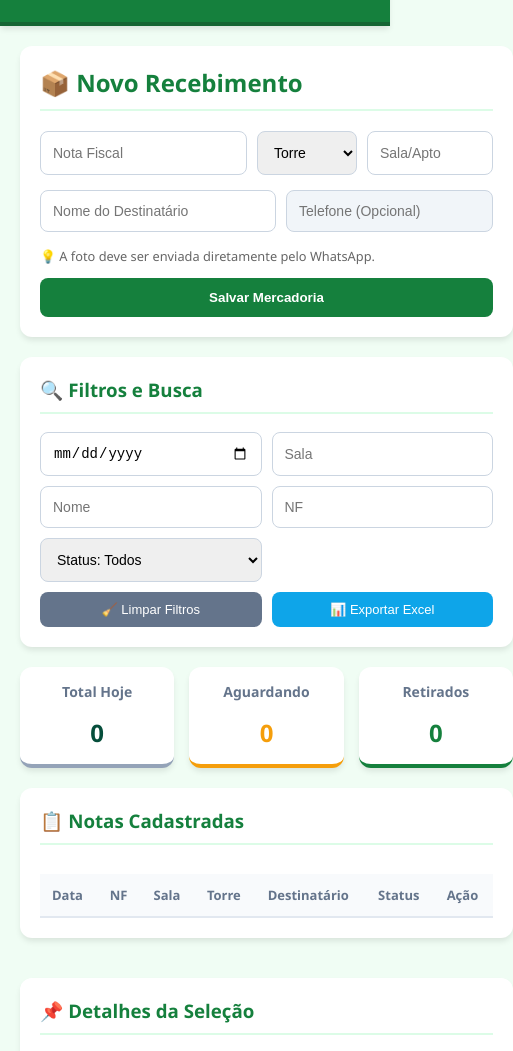
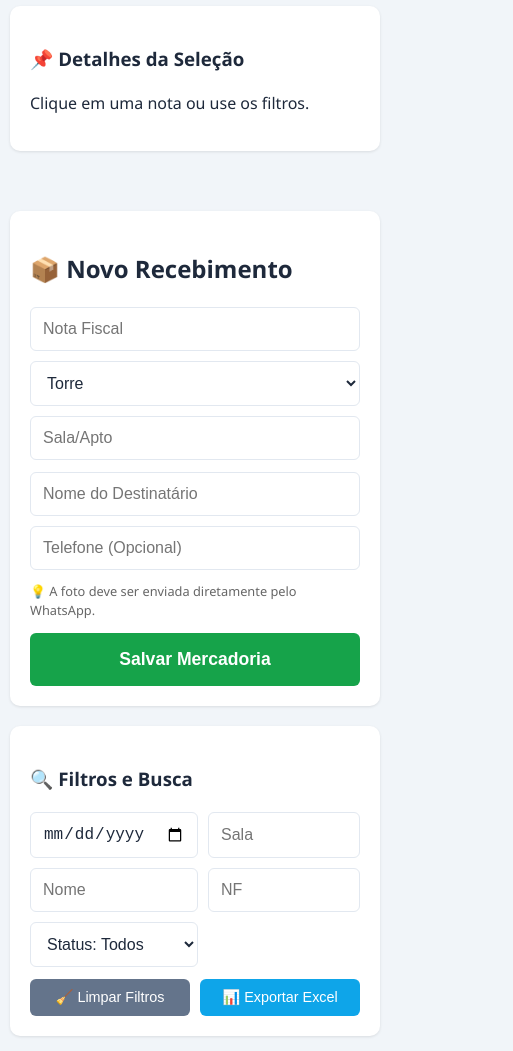
Before and after one commit to Correspondenciasaogate/sistema-final, a plain HTML site: page index.html in a window 390 px wide. Shown: the part 139-1190 px from the top of the page, 513 px wide, since content can reach past the window. Drawn offline with Linux system fonts and the light colour scheme.

Commit message:
Update style.css

```diff
--- a/style.css
+++ b/style.css
@@ -1,220 +1,220 @@
-/* ================= CONFIGURAÇÕES GERAIS ================= */
+/* ================= VARIÁVEIS GLOBAIS (White Label) ================= */
 :root {
-    /* Tons de Verde Gate */
-    --primary-green: #15803d; /* Verde Floresta */
-    --light-green: #dcfce7;   /* Verde bem clarinho para fundos */
-    --accent-gold: #f59e0b;   /* Dourado para alertas */
-    --text-dark: #064e3b;     /* Texto verde bem escuro */
-    --bg-gray: #f0fdf4;       /* Fundo da tela levemente esverdeado */
-    --shadow: 0 4px 6px -1px rgba(0, 0, 0, 0.1);
+    /* O JavaScript substituirá estas cores usando o objeto CONFIG */
+    --cor-primaria: #2563eb;
+    --cor-secundaria: #64748b;
+    --bg: #f1f5f9;
+    --text: #1e293b;
+    --success: #22c55e;
+    --warning: #f59e0b;
 }
 
-#btnTopo {
-    display: none; /* Inicia escondido */
-    position: fixed;
-    bottom: 20px;
-    right: 20px;
-    z-index: 99;
-    border: none;
-    outline: none;
-    background-color: var(--primary-green);
-    color: white;
-    cursor: pointer;
-    padding: 15px;
-    border-radius: 50%;
-    font-size: 20px;
-    box-shadow: var(--shadow);
-}
-
-#btnTopo:hover {
-    background-color: #166534;
-}
+/* ================= RESET E BASE ================= */
+* { box-sizing: border-box; }
 
 body {
-    font-family: 'Segoe UI', Tahoma, Geneva, Verdana, sans-serif;
-    background-color: var(--bg-gray);
-    color: var(--text-dark);
+    font-family: 'Segoe UI', Roboto, Helvetica, Arial, sans-serif;
+    background: var(--bg);
+    color: var(--text);
     margin: 0;
-    padding: 0;
+    padding: 15px;
+    line-height: 1.5;
 }
 
 header {
-    background-color: var(--primary-green) !important;
+    background-color: var(--cor-primaria);
     color: white;
-    padding: 1rem 2rem;
+    padding: 1.5rem;
     text-align: center;
-    box-shadow: var(--shadow);
-    border-bottom: 4px solid #166534; /* Um verde mais escuro para detalhe */
+    margin-bottom: 20px;
+    border-radius: 0 0 12px 12px;
+    box-shadow: 0 4px 6px -1px rgba(0, 0, 0, 0.1);
 }
 
-/* ================= LAYOUT EM COLUNAS ================= */
+header h1 { margin: 0; font-size: 1.6rem; letter-spacing: -0.5px; }
+
+/* ================= LAYOUT PRINCIPAL ================= */
 main {
     display: grid;
-    grid-template-columns: 1fr 380px; /* Esquerda larga, direita fixa */
+    grid-template-columns: 1fr 380px;
     gap: 20px;
-    padding: 20px;
-    max-width: 1400px;
+    max-width: 1600px;
     margin: 0 auto;
 }
 
-/* Responsividade para telas pequenas */
-@media (max-width: 1000px) {
-    main {
-        grid-template-columns: 1fr;
-    }
-    .lateral-acoes {
-        position: static;
-    }
-}
-
-/* ================= CONTAINERS E BLOCOS ================= */
 .container {
     background: white;
     padding: 20px;
-    border-radius: 12px;
-    box-shadow: var(--shadow);
+    border-radius: 10px;
+    box-shadow: 0 1px 3px rgba(0,0,0,0.1);
     margin-bottom: 20px;
-}
-
-h2, h3 {
-    margin-top: 0;
-    color: var(--primary-green);
-    border-bottom: 2px solid var(--light-green);
-    padding-bottom: 10px;
-}
-
-/* ================= FORMULÁRIOS ================= */
-.campo-grupo, .campo-grupo-duplo {
-    display: flex;
-    gap: 10px;
-    margin-bottom: 15px;
-}
-
-input, select {
-    padding: 12px;
-    border: 1px solid #cbd5e1;
-    border-radius: 8px;
-    font-size: 14px;
-    outline: none;
-    transition: border-color 0.2s;
-}
-
-input:focus, select:focus {
-    border-color: var(--primary-green);
-}
-
-#notaFiscal { flex: 1; }
-#torre { width: 100px; }
-#sala { width: 100px; }
-#destinatario { flex: 2; }
-#telefone { flex: 1; background-color: #f1f5f9; cursor: not-allowed; }
-
-/* Botões */
-/* Botão principal forçado para Verde */
-.btn-principal {
-    background-color: var(--primary-green) !important;
-    color: white;
-    border: none;
-    padding: 12px 20px;
-    border-radius: 8px;
-    cursor: pointer;
-    font-weight: bold;
-    flex: 1;
-}
-
-.btn-principal:hover {
-    background-color: #166534 !important;
-}
-
-/* Destaque da linha da tabela ao passar o mouse */
-tr:hover {
-    background-color: #bbf7d0 !important; /* Verde claro ao selecionar */
-}
-
-.btn-secundario {
-    border: none;
-    padding: 10px 15px;
-    border-radius: 8px;
-    cursor: pointer;
-    font-size: 13px;
-    font-weight: 500;
 }
 
 /* ================= DASHBOARD ================= */
 #dashboard {
-    display: flex;
+    display: grid;
+    grid-template-columns: repeat(3, 1fr);
     gap: 15px;
     margin-bottom: 20px;
 }
 
 .card {
-    flex: 1;
     background: white;
     padding: 15px;
-    border-radius: 12px;
+    border-radius: 8px;
     text-align: center;
-    box-shadow: var(--shadow);
-    border-bottom: 4px solid #94a3b8;
+    border-bottom: 4px solid var(--cor-primaria);
+    box-shadow: 0 1px 2px rgba(0,0,0,0.05);
+}
+.card h3 { margin: 0; font-size: 0.85rem; color: #64748b; text-transform: uppercase; }
+.card span { font-size: 1.6rem; font-weight: bold; display: block; margin-top: 5px; color: var(--text); }
+
+.card.aguardando { border-color: var(--warning); }
+.card.retirados { border-color: var(--success); }
+
+/* ================= FORMULÁRIOS E INPUTS ================= */
+.campo-grupo, .filtros-grid {
+    display: flex;
+    gap: 10px;
+    margin-bottom: 12px;
 }
 
-.card h3 { border: none; font-size: 14px; color: #64748b; margin-bottom: 5px; }
-.card span { font-size: 24px; font-weight: bold; }
-
-.card.aguardando { border-color: var(--accent-gold); color: var(--accent-gold); }
-.card.retirados { border-color: var(--primary-green); color: var(--primary-green); }
-
-/* ================= FILTROS ================= */
-.filtros-grid {
-    display: grid;
-    grid-template-columns: repeat(auto-fit, minmax(150px, 1fr));
-    gap: 10px;
+input, select {
+    width: 100%;
+    padding: 12px;
+    border: 1px solid #e2e8f0;
+    border-radius: 6px;
+    font-size: 16px;
+    background-color: #fff;
+    color: var(--text);
+    transition: border-color 0.2s;
 }
 
-/* ================= TABELA ================= */
+input:focus, select:focus {
+    outline: none;
+    border-color: var(--cor-primaria);
+    box-shadow: 0 0 0 3px rgba(37, 99, 235, 0.1);
+}
+
+.btn-principal {
+    background: var(--cor-primaria);
+    color: white;
+    border: none;
+    padding: 14px;
+    border-radius: 6px;
+    cursor: pointer;
+    font-weight: bold;
+    width: 100%;
+    font-size: 1rem;
+    transition: filter 0.2s, transform 0.1s;
+}
+.btn-principal:hover { filter: brightness(0.9); }
+.btn-principal:active { transform: scale(0.98); }
+
+.btn-secundario {
+    background: var(--cor-secundaria);
+    color: white;
+    border: none;
+    padding: 10px 15px;
+    border-radius: 6px;
+    cursor: pointer;
+    font-size: 0.9rem;
+}
+
+/* ================= TABELA DE DADOS ================= */
 .table-responsive {
     overflow-x: auto;
+    border-radius: 8px;
+    border: 1px solid #e2e8f0;
 }
 
-table {
-    width: 100%;
-    border-collapse: collapse;
-    margin-top: 10px;
-}
+table { width: 100%; border-collapse: collapse; min-width: 650px; }
+th { text-align: left; padding: 14px; background: #f8fafc; font-size: 0.85rem; color: #475569; border-bottom: 2px solid #e2e8f0; }
+td { padding: 14px; border-bottom: 1px solid #f1f5f9; cursor: pointer; font-size: 0.95rem; }
+tr:hover { background: #f8fafc; }
 
-th {
-    background-color: #f8fafc;
-    text-align: left;
-    padding: 12px;
-    font-size: 13px;
-    color: #64748b;
-    border-bottom: 2px solid #e2e8f0;
-}
-
-td {
-    padding: 12px;
-    border-bottom: 1px solid #f1f5f9;
-    font-size: 14px;
-}
-
-tr:hover {
-    background-color: #f0fdf4; /* Verde bem clarinho no hover */
-    cursor: pointer;
-}
-
-/* ================= COLUNA LATERAL (FIXA AO ROLAR) ================= */
+/* ================= PAINEL LATERAL (DETALHES) ================= */
 .lateral-acoes {
     position: sticky;
     top: 20px;
-    align-self: start;
+    height: fit-content;
 }
 
-.placeholder-text {
-    color: #94a3b8;
-    text-align: center;
-    padding: 40px 0;
-    font-style: italic;
+#resultadoBusca {
+    max-height: 75vh;
+    overflow-y: auto;
+    padding-right: 5px;
 }
 
-#canvasAssinatura {
+.card-detalhe-lista {
+    background: #fff;
+    border: 1px solid #e2e8f0;
+    padding: 15px;
+    margin-bottom: 12px;
+    border-radius: 8px;
+    transition: transform 0.2s, box-shadow 0.2s;
+    border-left: 6px solid var(--cor-primaria);
+}
+.card-detalhe-lista:hover { transform: translateY(-2px); box-shadow: 0 4px 6px rgba(0,0,0,0.05); }
+.card-detalhe-lista h4 { margin: 0 0 8px 0; color: var(--cor-primaria); font-size: 1.1rem; }
+.card-detalhe-lista p { margin: 4px 0; font-size: 0.9rem; color: #475569; }
+
+/* ================= ASSINATURA E MÍDIA ================= */
+canvas#canvasAssinatura {
+    display: block;
+    width: 100%;
+    background: #fafafa;
     touch-action: none;
+    border: 2px dashed #cbd5e1;
+    border-radius: 8px;
+    margin: 10px 0;
 }
+
+.bloco-assinatura {
+    background: #f1f5f9;
+    padding: 15px;
+    border-radius: 8px;
+    margin-top: 15px;
+}
+
+img.assinatura-preview {
+    max-width: 100%;
+    height: auto;
+    border-radius: 6px;
+    margin-top: 10px;
+    border: 1px solid #e2e8f0;
+    background: white;
+}
+
+/* ================= RESPONSIVIDADE (CELULAR) ================= */
+@media (max-width: 1024px) {
+    main { grid-template-columns: 1fr; }
+}
+
+@media (max-width: 768px) {
+    body { padding: 10px; }
+
+    header { border-radius: 0; margin: -10px -10px 20px -10px; }
+
+    main {
+        display: flex;
+        flex-direction: column;
+    }
+
+    .lateral-acoes {
+        order: -1;
+        position: static;
+        margin-bottom: 20px;
+    }
+
+    .campo-grupo { flex-direction: column; }
+
+    #dashboard { grid-template-columns: 1fr; }
+
+    .filtros-grid {
+        display: grid;
+        grid-template-columns: 1fr 1fr;
+    }
+
+    .btn-principal { padding: 16px; font-size: 1.1rem; }
+}
```
